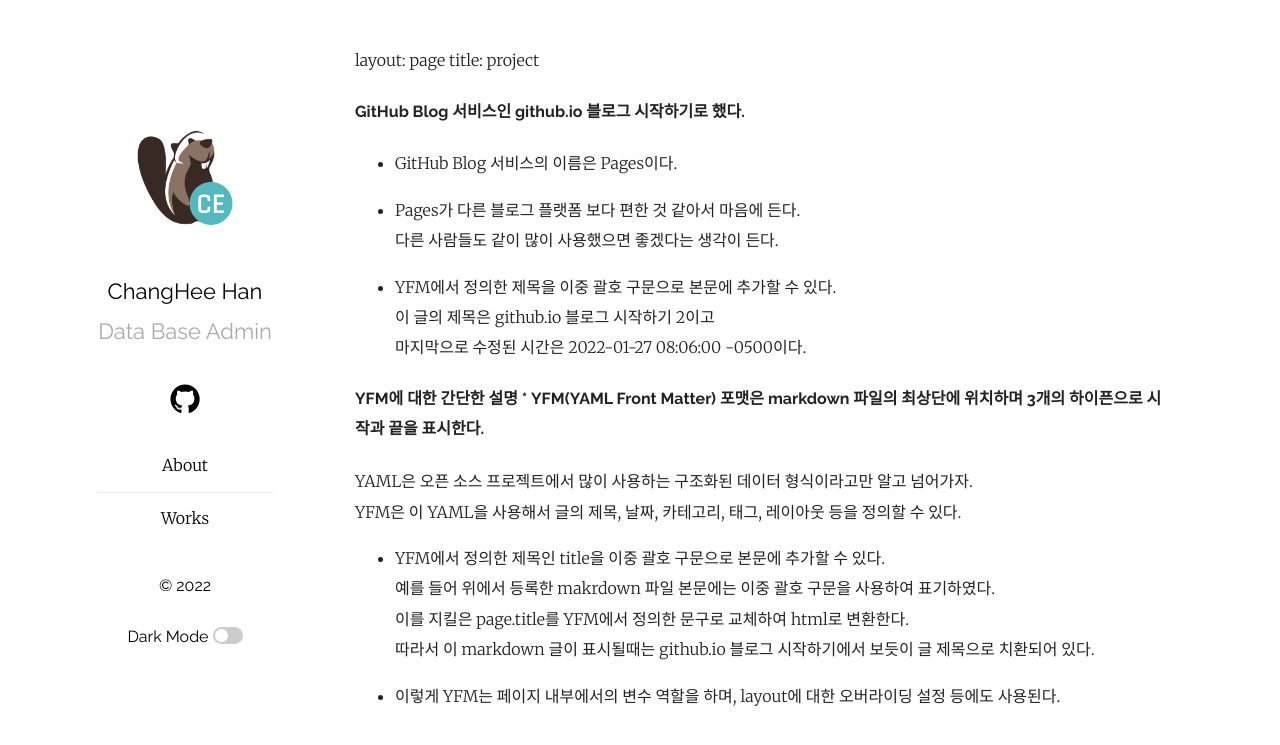
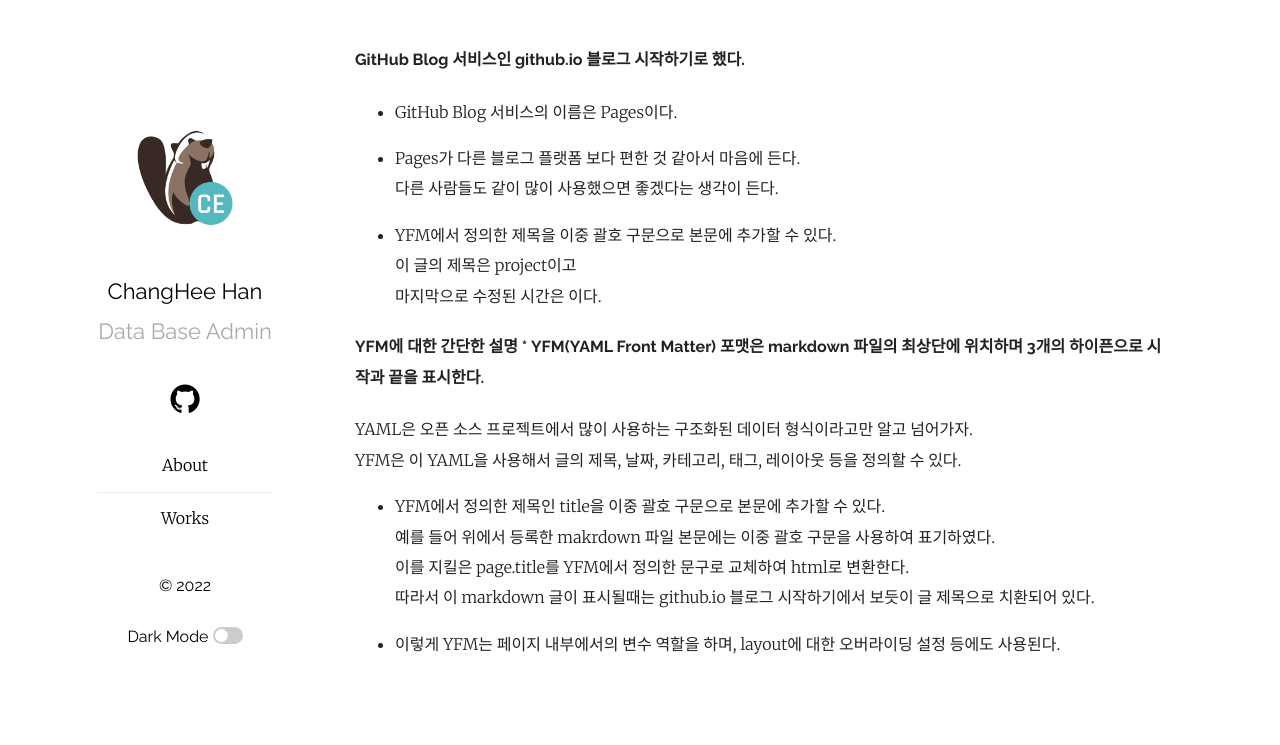
Before and after one commit to sfthch/sfthch, a Jekyll site: the page built from works.md, in a window 1280 px wide. Shown: the top 745 px of the page. Built offline with Jekyll 4.4.1, drawn with Linux system fonts in a browser that asks for light colours; our own code applies the rules of GitHub Pages for plain Markdown files.

Commit message:
2202031414

```diff
--- a/works.md
+++ b/works.md
@@ -1,19 +1,9 @@
 ---
-title:
-  "github.io 블로그 시작하기 2"
-excerpt:
-  "GitHub Blog 서비스인 github.io 블로그 시작하기로 했다."
-last_modified_at:
-  2022-01-27T08:06:00-05:00
-categories:
-  - Blog
-tags:
-  - content
-  - Blog
+layout: page
+title: project
 ---
 
-layout: page
-title: project
+
 
 #### GitHub Blog 서비스인 github.io 블로그 시작하기로 했다.
 * GitHub Blog 서비스의 이름은 Pages이다.
```
